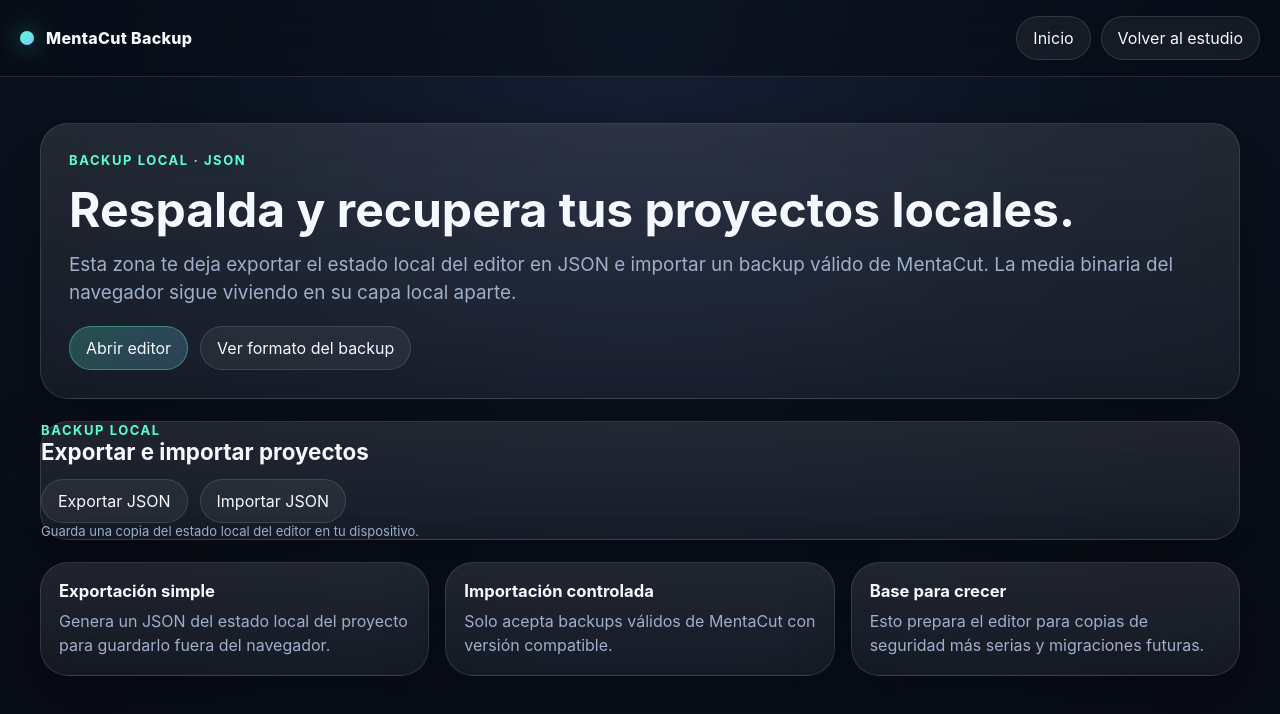
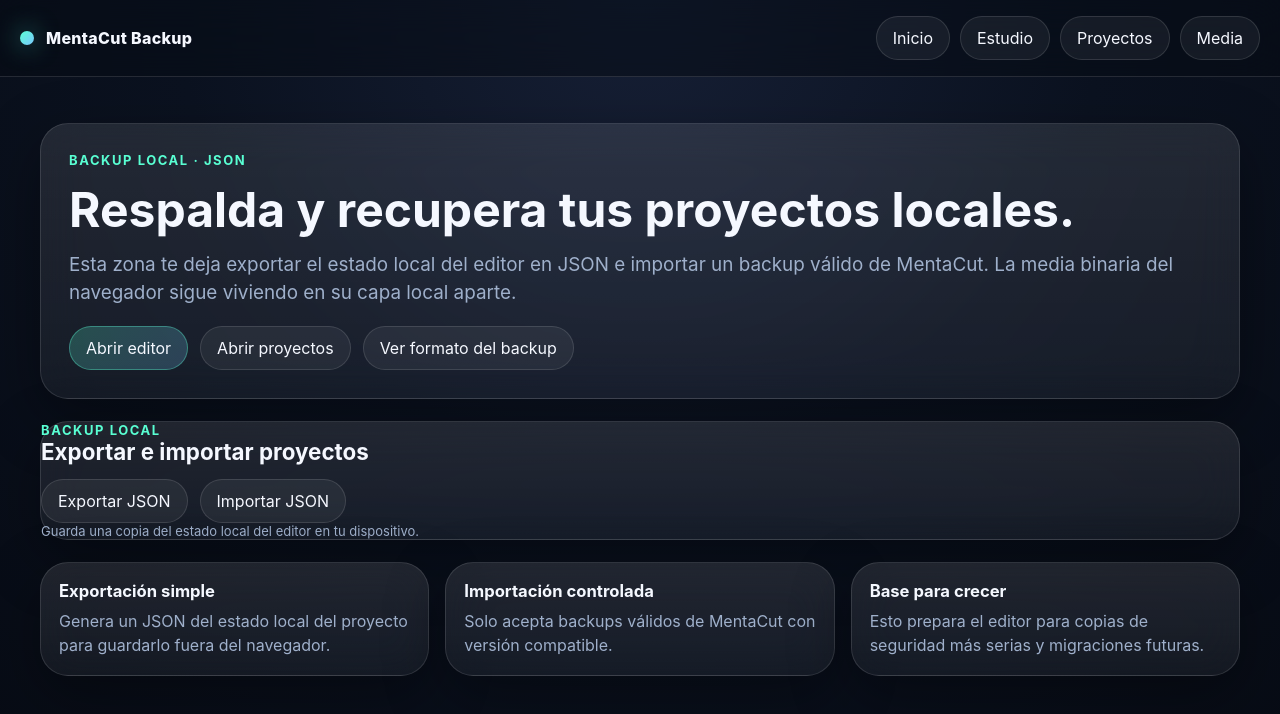
Before and after one commit to alain7224/MentaCut, a Next.js app: page /studio/backup in a window 1280 px wide. Shown: the top 714 px of the page. Built offline with nearby package versions, Linux system fonts and the light colour scheme.

Commit message:
feat: add projects and media navigation to backup page

```diff
--- a/app/studio/backup/page.tsx
+++ b/app/studio/backup/page.tsx
@@ -26,7 +26,9 @@
         </div>
         <nav className="nav">
           <Link href="/" className="nav-link">Inicio</Link>
-          <Link href="/studio" className="nav-link">Volver al estudio</Link>
+          <Link href="/studio" className="nav-link">Estudio</Link>
+          <Link href="/studio/projects" className="nav-link">Proyectos</Link>
+          <Link href="/studio/media" className="nav-link">Media</Link>
         </nav>
       </header>
 
@@ -41,6 +43,7 @@
             </p>
             <div className="action-row">
               <Link href="/studio" className="btn btn-primary">Abrir editor</Link>
+              <Link href="/studio/projects" className="btn">Abrir proyectos</Link>
               <Link href="/docs/LOCAL_BACKUP_FORMAT.md" className="btn">Ver formato del backup</Link>
             </div>
           </div>
```
